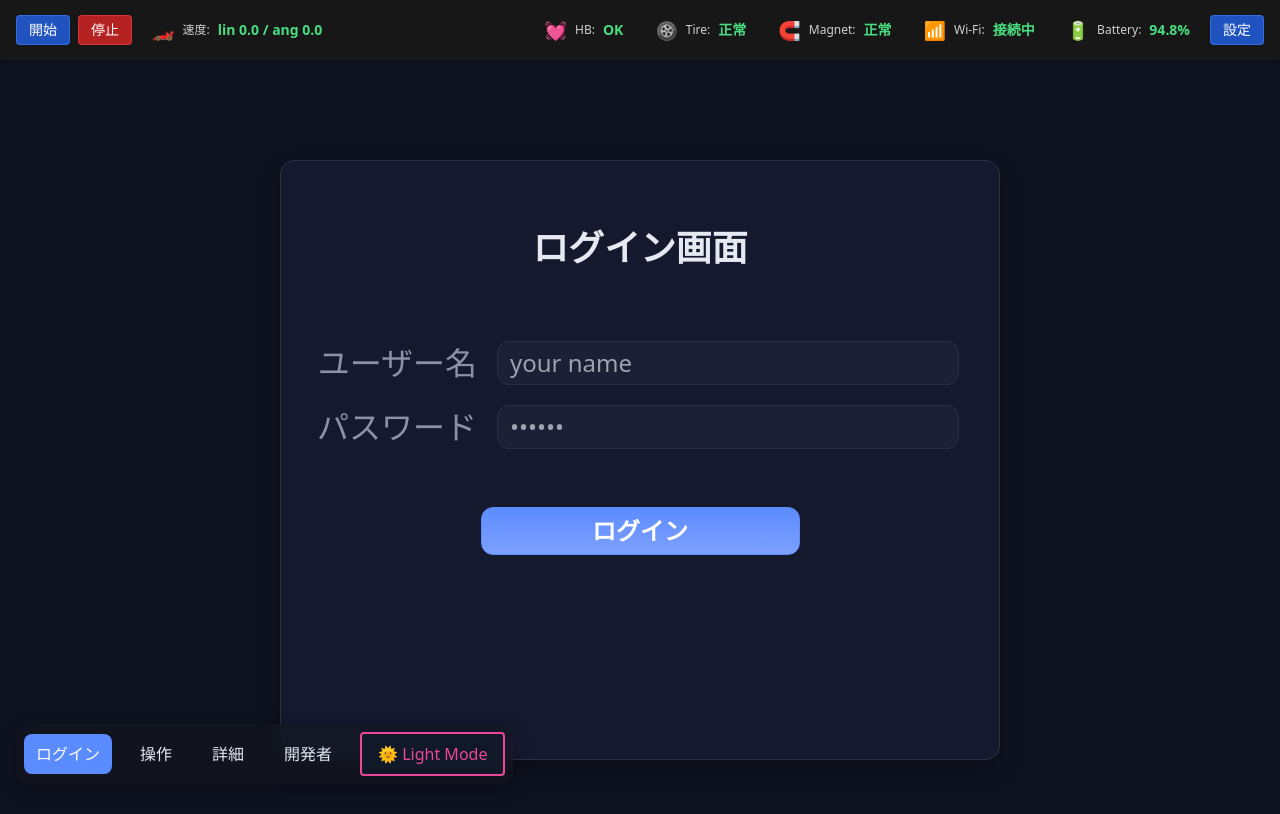
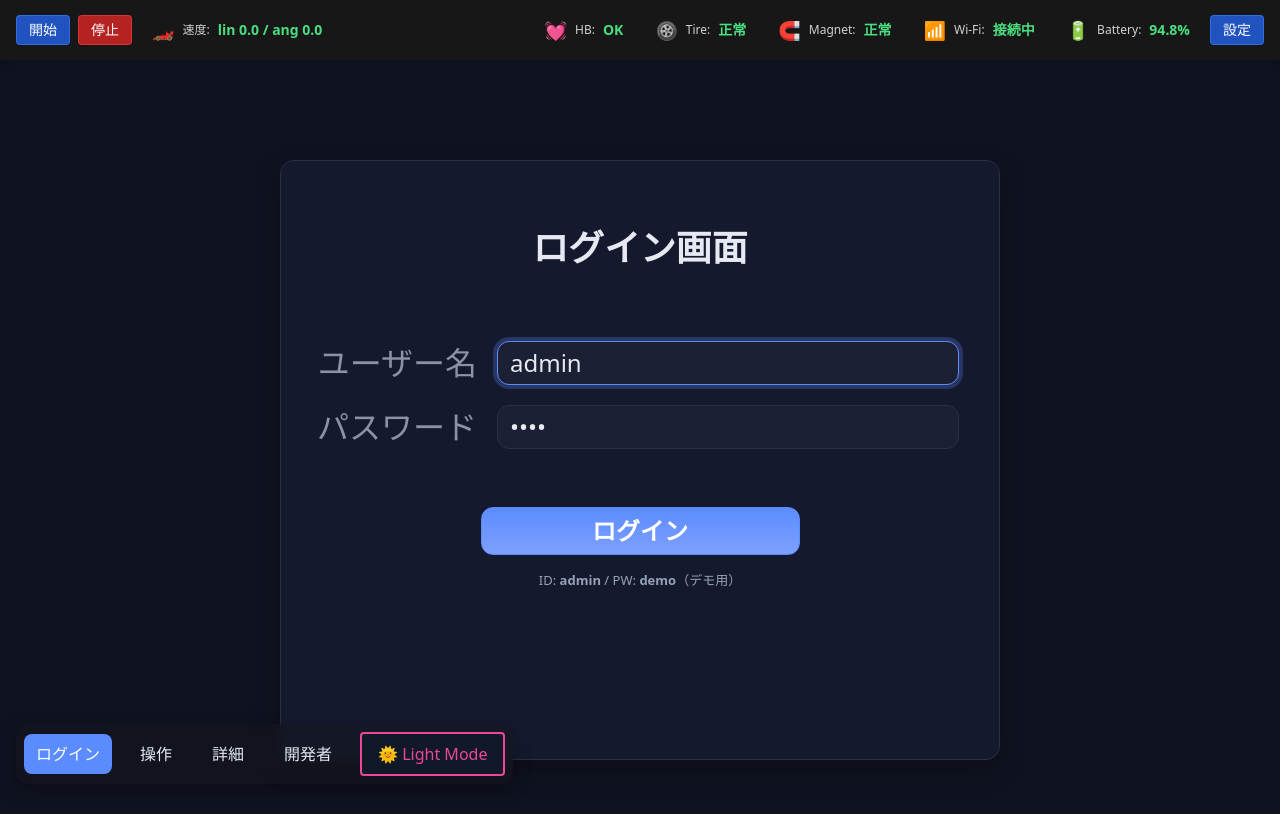
Before and after one commit to hi-ge-t/shi_web_gui, a React (Create React App) app in the folder my-app/: page /login in a window 1280 px wide. Shown: the top 814 px of the page. Built offline with nearby package versions, Linux system fonts and the light colour scheme.

Commit message:
✅ログイン画面モーダル完了

```diff
--- a/my-app/src/views/LoginPage.jsx
+++ b/my-app/src/views/LoginPage.jsx
@@ -30,18 +30,28 @@ export default function LoginPage(){
     <div className="login-page">
       <div className="login-card">
         <h1 className="login-title">ログイン画面</h1>
-        <form className="login-form form-horizontal">
+        <form className="login-form form-horizontal" onSubmit={submit}>
+
           <div className="field">
             <label className="login-label">ユーザー名</label>
-            <input type="text" className="login-input" placeholder="your name" />
+            <Input className="login-input" value={id} onChange={e=>setId(e.target.value)} autoFocus />
           </div>
+
           <div className="field">
             <label className="login-label">パスワード</label>
-            <input type="password" className="login-input" placeholder="••••••" />
+            <Input className="login-input" type="password" value={pw} onChange={e=>setPw(e.target.value)} />
           </div>
+
           <div className="login-actions">
-            <button type="submit" className="login-btn">ログイン</button>
+            <Button className="login-btn" variant="primary" disabled={loading}>
+              {loading ? "認証中..." : "ログイン"}
+            </Button>
           </div>
+
+          <div className="text-center text-[13px] text-slate-400">
+            ID: <b>admin</b> / PW: <b>demo</b>（デモ用）
+          </div>
+
         </form>
       </div>
     </div>
```
